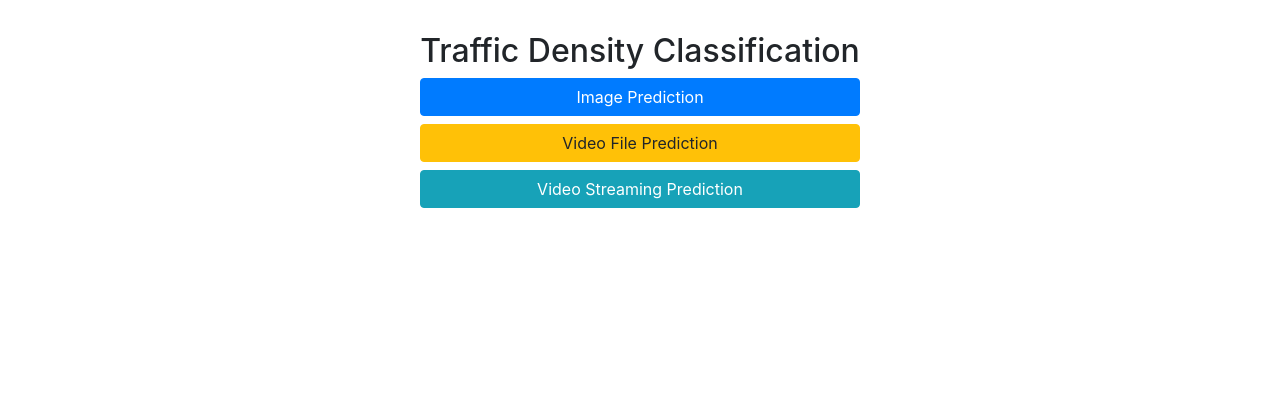
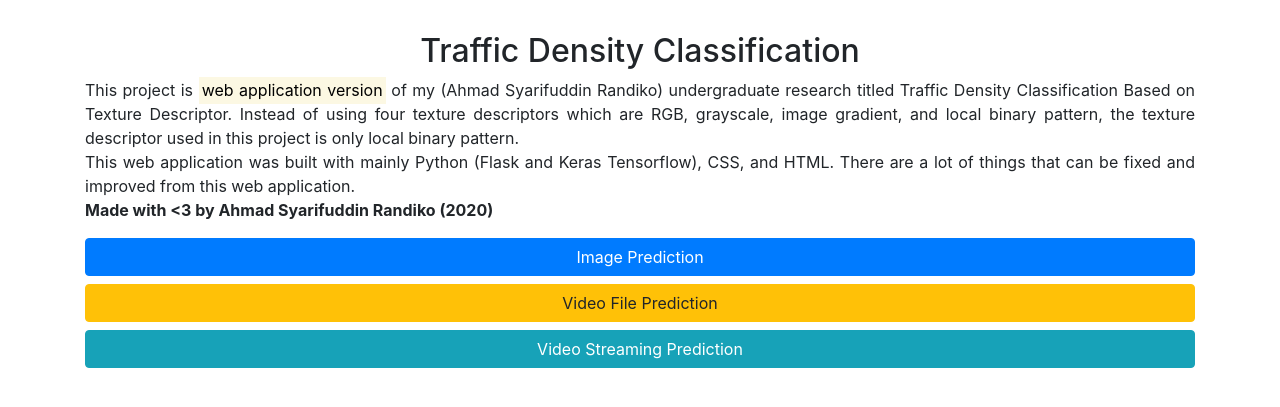
Before and after one commit to ddikodroid/traffic-density-classification_web-app, a Flask app: page / in a window 1280 px wide. Shown: the part 56-463 px from the top of the page. Run offline with Flask 2, Linux system fonts and the light colour scheme; some libraries are stand-ins or nearby versions.

Commit message:
add text to index.html

```diff
--- a/templates/index.html
+++ b/templates/index.html
@@ -1,10 +1,17 @@
 {% extends "base.html" %} {% block content %}
 
-
+<style>
+    p {text-align: justify;}
+</style>
 
 <div style="display:flex; flex-direction:column; justify-content:center; align-items: center;">
     <h2>Traffic Density Classification</h2>
 
+    <p>This project is <mark> web application version</mark> of my (Ahmad Syarifuddin Randiko) undergraduate research titled Traffic Density Classification Based on Texture Descriptor. Instead of using four texture descriptors which are RGB, grayscale, image gradient, and local binary pattern, the texture descriptor used in this project is only local binary pattern.
+
+        <br>This web application was built with mainly Python (Flask and Keras Tensorflow), CSS, and HTML. There are a lot of things that can be fixed and improved from this web application.
+
+        <br><b>Made with <3 by Ahmad Syarifuddin Randiko (2020)</b></p>
     <a href="{{ url_for('image_predict') }}" class="btn btn-primary btn-block" role="button">Image Prediction</a>
     <a href="#" class="btn btn-warning btn-block" role="button">Video File Prediction</a>
     <a href="{{ url_for('video_streaming') }}" class="btn btn-info btn-block" role="button">Video Streaming Prediction</a>
```
